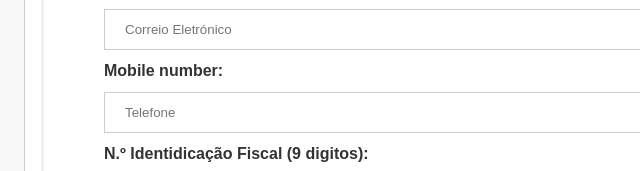
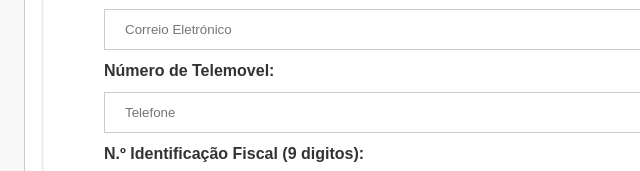
Before and after one commit to ViPeR5000/TAW, a plain HTML site: page register.html in a window 1280 px wide. Shown: the part 771-942 px from the top of the page, 0-640 px from the left. Drawn offline with Linux system fonts and the light colour scheme.

Commit message:
small fix

```diff
--- a/register.html
+++ b/register.html
@@ -21,7 +21,7 @@
     <nav>
       <ul>
         <li><a href="index.html">Início</a></li>
-        <!-- Nav will be updated by app.js -->
+
       </ul>
     </nav>
   </header>
@@ -34,7 +34,7 @@
           <p>Por favor preencha o formulário para cria conta.</p>
           <hr>
           <div id="error-message" style="color: red; font-weight: bold; margin: 10px 0; display: none;"></div>
-          <!-- Username input field -->
+
           <label for="username"><b>Nome de Utilizador</b></label>
           <input type="text" placeholder="Utilizador" name="username" id="username" required>
 
@@ -48,17 +48,17 @@
           <input type="file" id="profilePhoto" name="profilePhoto" accept="image/*">
           <p></p>
 
-          <!-- Other input fields -->
+
           <label for="name" style="line-height: 80%;"><b>Name:</b></label>
           <input type="text" placeholder="Nome Sobrenome" name="name" id="name" required>
 
           <label for="email"><b>Email:</b></label>
           <input type="text" placeholder="Correio Eletrónico" name="email" id="email" required>
 
-          <label for="mobile"><b>Mobile number:</b></label>
+          <label for="mobile"><b>Número de Telemovel:</b></label>
           <input type="number" placeholder="Telefone" name="mobile" id="mobile" required>
 
-          <label for="nif"><b>N.º Identidicação Fiscal (9 digitos):</b></label>
+          <label for="nif"><b>N.º Identificação Fiscal (9 digitos):</b></label>
           <input type="number" placeholder="NIF" name="nif" id="nif" required>
 
           <label for="address"><b>Morada:</b></label>
```
Also changed, not shown: admin.html (+3 -3 lines), login.html (+1 -1 lines), profile.html (+4 -4 lines), css/index.html (added), img/index.html (added), js/index.html (added), mp4/index.html (added).
